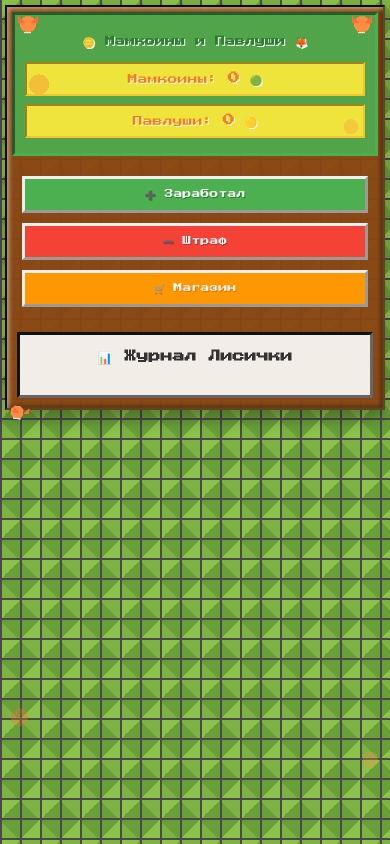
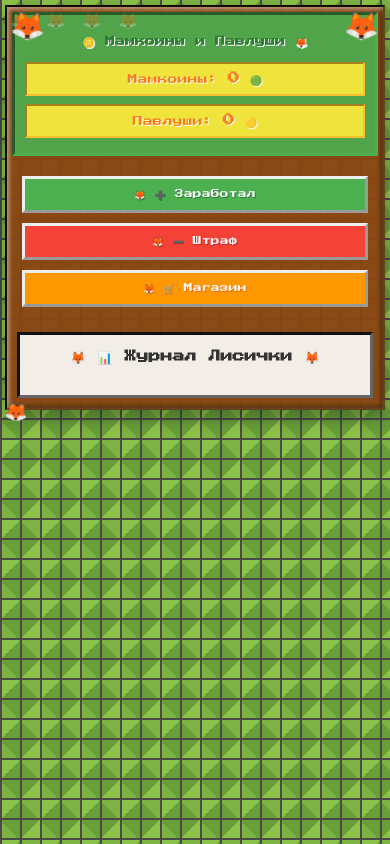
Before and after one commit to Continuum8032/KidFinance, a plain HTML site: page index.html in a window 390 px wide. Drawn offline with Linux system fonts and the light colour scheme.

Commit message:
Update style.css

```diff
--- a/style.css
+++ b/style.css
@@ -37,46 +37,19 @@ body {
     overflow: hidden;
 }
 
-/* CSS ЛИСИЧКИ В УГЛАХ (ОДИНАКОВЫЕ) */
+/* ЭМОДЗИ ЛИСИЧКИ В УГЛАХ */
 .container::before,
 .container::after {
-    content: '';
+    content: '🦊';
     position: absolute;
     width: 48px;
     height: 48px;
     z-index: 10;
+    font-size: 40px;
+    display: flex;
+    align-items: center;
+    justify-content: center;
     animation: foxBounce 3s ease-in-out infinite;
-
-    /* Рисуем лисичку CSS-кодом */
-    background:
-        /* Ушки */
-        linear-gradient(45deg, #ff6b35 0%, #ff6b35 30%, transparent 30%),
-        linear-gradient(-45deg, #ff6b35 0%, #ff6b35 30%, transparent 30%),
-        /* Голова */
-        radial-gradient(circle at center, #ff8c42 40%, transparent 40%),
-        /* Мордочка */
-        radial-gradient(ellipse at center bottom, #fff2e6 25%, transparent 25%),
-        /* Глазки */
-        radial-gradient(circle at 35% 45%, #000 8%, transparent 8%),
-        radial-gradient(circle at 65% 45%, #000 8%, transparent 8%),
-        /* Носик */
-        radial-gradient(circle at center 60%, #000 4%, transparent 4%);
-
-    background-size:
-        20px 20px, 20px 20px,
-        40px 40px,
-        30px 15px,
-        3px 3px, 3px 3px,
-        2px 2px;
-
-    background-position:
-        10px 5px, 18px 5px,
-        center center,
-        center 70%,
-        30% 40%, 70% 40%,
-        center 55%;
-
-    background-repeat: no-repeat;
 }
 
 .container::before {
@@ -90,44 +63,21 @@ body {
 }
 
 @keyframes foxBounce {
-    0%, 100% { transform: translateY(0px); }
-    50% { transform: translateY(-5px); }
+    0%, 100% { transform: translateY(0px) rotate(0deg); }
+    50% { transform: translateY(-5px) rotate(5deg); }
 }
 
-/* ЛИСИЧКИ В РАЗНЫХ МЕСТАХ */
+/* ПЛАВАЮЩИЕ ЛИСИЧКИ ПО ЭКРАНУ */
 .fox-decoration {
     position: fixed;
-    width: 32px;
-    height: 32px;
     z-index: 5;
     pointer-events: none;
+    font-size: 24px;
+    animation: floatFox 4s ease-in-out infinite;
+}
 
-    /* CSS лисичка поменьше */
-    background:
-        linear-gradient(45deg, #ff6b35 0%, #ff6b35 35%, transparent 35%),
-        linear-gradient(-45deg, #ff6b35 0%, #ff6b35 35%, transparent 35%),
-        radial-gradient(circle at center, #ff8c42 45%, transparent 45%),
-        radial-gradient(ellipse at center bottom, #fff2e6 30%, transparent 30%),
-        radial-gradient(circle at 35% 45%, #000 10%, transparent 10%),
-        radial-gradient(circle at 65% 45%, #000 10%, transparent 10%),
-        radial-gradient(circle at center 60%, #000 6%, transparent 6%);
-
-    background-size:
-        15px 15px, 15px 15px,
-        28px 28px,
-        20px 10px,
-        2px 2px, 2px 2px,
-        2px 2px;
-
-    background-position:
-        8px 3px, 16px 3px,
-        center center,
-        center 70%,
-        30% 40%, 70% 40%,
-        center 55%;
-
-    background-repeat: no-repeat;
-    animation: floatFox 4s ease-in-out infinite;
+.fox-decoration::before {
+    content: '🦊';
 }
 
 .fox-decoration:nth-child(1) {
@@ -160,9 +110,9 @@ body {
     75% { transform: translateY(-5px) rotate(-5deg); }
 }
 
-/* Добавляем лисичек в body */
+/* ДОБАВЛЯЕМ ЛИСИЧЕК В УГЛЫ ЭКРАНА */
 body::before {
-    content: '';
+    content: '🦊 🦊 🦊 🦊';
     position: fixed;
     top: 0;
     left: 0;
@@ -170,12 +120,12 @@ body::before {
     height: 100%;
     pointer-events: none;
     z-index: 1;
-    background:
-        /* Лисички по углам экрана */
-        radial-gradient(circle 20px at 10% 10%, rgba(255, 107, 53, 0.3) 50%, transparent 50%),
-        radial-gradient(circle 15px at 90% 15%, rgba(255, 140, 66, 0.3) 50%, transparent 50%),
-        radial-gradient(circle 18px at 5% 85%, rgba(255, 107, 53, 0.3) 50%, transparent 50%),
-        radial-gradient(circle 16px at 95% 90%, rgba(255, 140, 66, 0.3) 50%, transparent 50%);
+    font-size: 20px;
+    display: flex;
+    justify-content: space-between;
+    align-items: flex-start;
+    padding: 20px;
+    opacity: 0.3;
 }
 
 header {
@@ -198,36 +148,13 @@ header h1 {
 
 .minecraft-fox {
     display: inline-block;
-    width: 24px;
-    height: 24px;
+    font-size: 24px;
     vertical-align: middle;
     margin: 0 5px;
+}
 
-    /* CSS лисичка в заголовке */
-    background:
-        linear-gradient(45deg, #ff6b35 0%, #ff6b35 35%, transparent 35%),
-        linear-gradient(-45deg, #ff6b35 0%, #ff6b35 35%, transparent 35%),
-        radial-gradient(circle at center, #ff8c42 45%, transparent 45%),
-        radial-gradient(ellipse at center bottom, #fff2e6 35%, transparent 35%),
-        radial-gradient(circle at 35% 45%, #000 12%, transparent 12%),
-        radial-gradient(circle at 65% 45%, #000 12%, transparent 12%),
-        radial-gradient(circle at center 60%, #000 8%, transparent 8%);
-
-    background-size:
-        12px 12px, 12px 12px,
-        20px 20px,
-        15px 8px,
-        2px 2px, 2px 2px,
-        1px 1px;
-
-    background-position:
-        6px 2px, 12px 2px,
-        center center,
-        center 70%,
-        30% 40%, 70% 40%,
-        center 55%;
-
-    background-repeat: no-repeat;
+.minecraft-fox::before {
+    content: '🦊';
 }
 
 .balance {
@@ -284,6 +211,19 @@ header h1 {
     border-style: inset;
 }
 
+/* ДОБАВЛЯЕМ ЛИСИЧЕК НА КНОПКИ */
+.btn-earn::before {
+    content: '🦊 ';
+}
+
+.btn-spend::before {
+    content: '🦊 ';
+}
+
+.btn-shop::before {
+    content: '🦊 ';
+}
+
 .btn-earn {
     background: #4caf50;
     border-color: #66bb6a;
@@ -318,6 +258,14 @@ header h1 {
     color: #333;
     margin-bottom: 15px;
     text-align: center;
+}
+
+.history h3::before {
+    content: '🦊 ';
+}
+
+.history h3::after {
+    content: ' 🦊';
 }
 
 #history-list {
@@ -394,6 +342,14 @@ header h1 {
     text-shadow: 2px 2px 0px #333;
 }
 
+.modal h3::before {
+    content: '🦊 ';
+}
+
+.modal h3::after {
+    content: ' 🦊';
+}
+
 .modal select {
     font-family: 'Press Start 2P', monospace;
     font-size: 12px;
@@ -453,11 +409,19 @@ header h1 {
     text-shadow: 1px 1px 0px #2e7d32;
 }
 
+.btn-confirm::before {
+    content: '🦊 ';
+}
+
 .btn-cancel {
     background: #f44336;
     border-color: #ef5350;
     color: white;
     text-shadow: 1px 1px 0px #c62828;
+}
+
+.btn-cancel::before {
+    content: '🦊 ';
 }
 
 /* АДАПТИВНОСТЬ ДЛЯ МОБИЛЬНЫХ */
@@ -476,19 +440,7 @@ header h1 {
         width: 32px;
         height: 32px;
         top: 5px;
-        background-size:
-            12px 12px, 12px 12px,
-            28px 28px,
-            20px 10px,
-            2px 2px, 2px 2px,
-            1px 1px;
-
-        background-position:
-            6px 3px, 14px 3px,
-            center center,
-            center 70%,
-            30% 40%, 70% 40%,
-            center 55%;
+        font-size: 28px;
     }
 
     .container::before {
@@ -500,14 +452,12 @@ header h1 {
     }
 
     .fox-decoration {
-        width: 24px;
-        height: 24px;
-        background-size:
-            10px 10px, 10px 10px,
-            20px 20px,
-            15px 8px,
-            1px 1px, 1px 1px,
-            1px 1px;
+        font-size: 18px;
+    }
+
+    body::before {
+        font-size: 16px;
+        padding: 10px;
     }
 
     header {
@@ -521,22 +471,8 @@ header h1 {
     }
 
     .minecraft-fox {
-        width: 18px;
-        height: 18px;
+        font-size: 18px;
         margin: 0 3px;
-        background-size:
-            8px 8px, 8px 8px,
-            15px 15px,
-            12px 6px,
-            1px 1px, 1px 1px,
-            1px 1px;
-
-        background-position:
-            4px 1px, 10px 1px,
-            center center,
-            center 70%,
-            30% 40%, 70% 40%,
-            center 55%;
     }
 
     .balance {
@@ -615,8 +551,7 @@ header h1 {
     }
 
     .minecraft-fox {
-        width: 16px;
-        height: 16px;
+        font-size: 16px;
     }
 
     .actions button {
```
